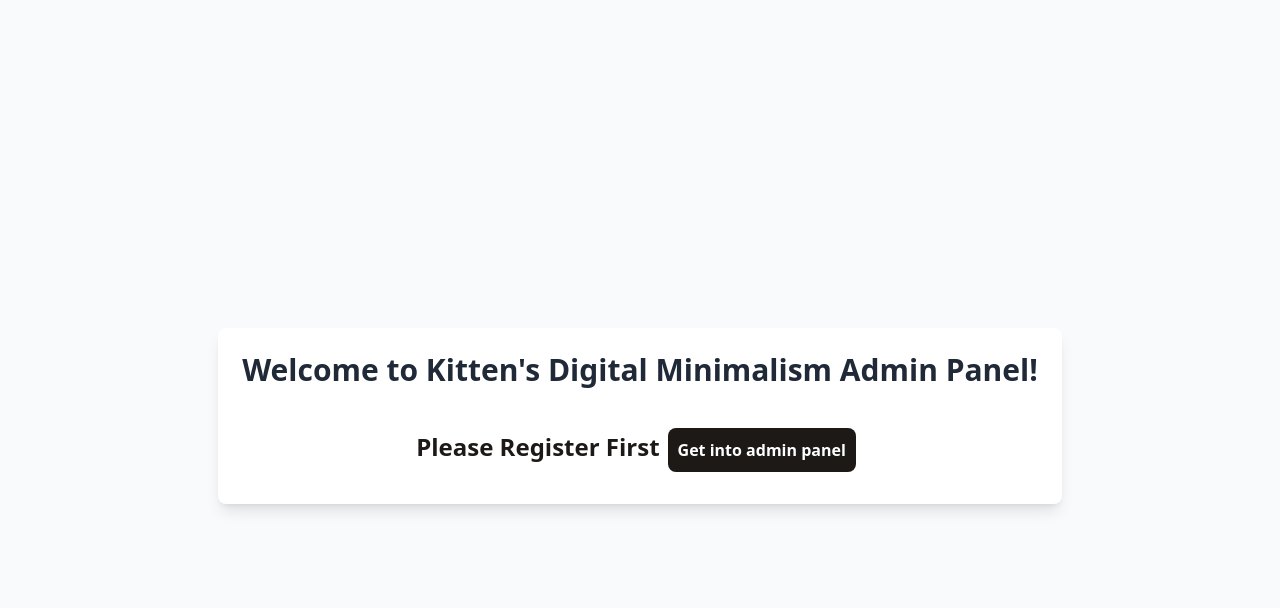
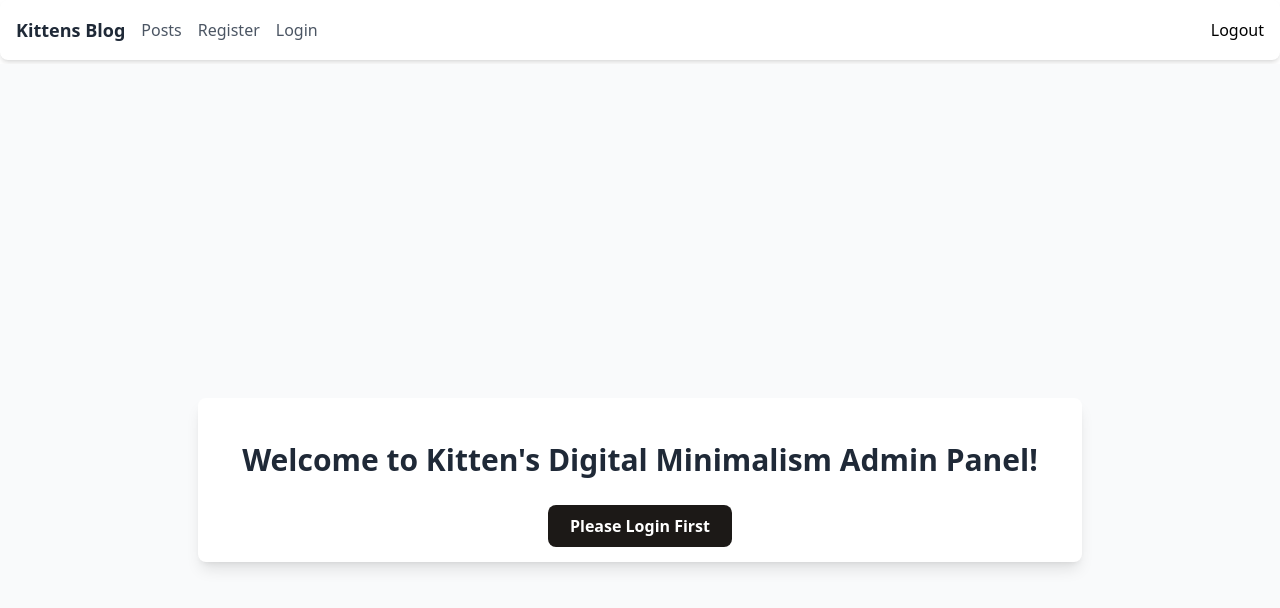
Before and after one commit to oxamyt/blog-api-editor, a React (Vite) app: page / in a window 1280 px wide. Shown: the top 608 px of the page. Built offline with nearby package versions, Linux system fonts and the light colour scheme; no server answers.

Commit message:
implement homepage navigation

```diff
--- a/src/App.jsx
+++ b/src/App.jsx
@@ -1,8 +1,10 @@
 import { Outlet } from "react-router-dom";
+import Navbar from "./components/common/Navbar";
 
 function App() {
   return (
     <div>
+      <Navbar />
       <Outlet />
     </div>
   );
--- a/src/components/auth/LoginPage.jsx
+++ b/src/components/auth/LoginPage.jsx
@@ -25,6 +25,7 @@ function LoginPage() {
       setPassword("");
       localStorage.setItem("token", responseData.token);
       localStorage.setItem("userId", responseData.user.id);
+      localStorage.setItem("username", responseData.user.username);
       navigate("/");
     } catch (error) {
       setError(error.message);
--- a/src/components/common/LogoutButton.jsx
+++ b/src/components/common/LogoutButton.jsx
@@ -1,7 +1,29 @@
+import { useNavigate } from "react-router-dom";
+import { postRequestLogout } from "../../utils/api";
+
 function LogoutButton() {
+  const navigate = useNavigate();
+
+  const handleLogout = async (setError) => {
+    const confirmLogout = window.confirm("Are you sure you want to logout?");
+    if (!confirmLogout) return;
+    try {
+      await postRequestLogout();
+
+      localStorage.removeItem("token");
+      localStorage.removeItem("userId");
+      localStorage.removeItem("username");
+      navigate("/auth/login");
+    } catch (error) {
+      setError(error.message);
+    }
+  };
+
   return (
     <>
-      <button type="button">Logout</button>
+      <button type="button" onClick={handleLogout}>
+        Logout
+      </button>
     </>
   );
 }
--- a/src/components/layout/Homepage.jsx
+++ b/src/components/layout/Homepage.jsx
@@ -6,24 +6,26 @@ function Homepage() {
   return (
     <div className="flex flex-col items-center justify-center min-h-screen bg-gray-50 p-4">
       <div className="mt-8 bg-white shadow-lg rounded-lg p-6 text-center">
-        <h1 className="text-3xl font-bold text-gray-800 mb-4">
+        <h1 className="text-3xl p-5 font-bold text-gray-800 mb-4">
           Welcome to Kitten's Digital Minimalism Admin Panel!
         </h1>
         {username ? (
-          <h2 className="text-stone-900 text-2xl no-underline font-bold">
-            Welcome back, <span className="font-semibold">{username}</span>!
-          </h2>
+          <>
+            <h2 className="text-stone-900 text-2xl no-underline font-bold">
+              Welcome back, <span className="font-semibold">{username}</span>!
+            </h2>
+            <button className="mt-6 p-2 m-2 text-white border-2 border-transparent bg-stone-900 font-bold py-2 rounded-lg hover:bg-stone-100 hover:border-2 hover:border-black hover:text-black transition duration-300">
+              <Link to="/auth/login">Get into admin panel</Link>
+            </button>
+          </>
         ) : (
           <Link
-            to="/auth/register"
-            className="text-stone-900 text-2xl no-underline font-bold"
+            to="/auth/login"
+            className="mt-6 p-5 m-2 text-white border-2 border-transparent bg-stone-900 font-bold py-2 rounded-lg hover:bg-stone-100 hover:border-2 hover:border-black hover:text-black transition duration-300"
           >
-            Please Register First
+            Please Login First
           </Link>
         )}
-        <button className="mt-6 p-2 m-2 text-white border-2 border-transparent bg-stone-900 font-bold py-2 rounded-lg hover:bg-stone-100 hover:border-2 hover:border-black hover:text-black transition duration-300">
-          <Link to="/auth/login">Get into admin panel</Link>
-        </button>
       </div>
     </div>
   );
--- a/src/utils/api.js
+++ b/src/utils/api.js
@@ -22,3 +22,12 @@ export async function postRequest(url, data) {
   }
   return await response.json();
 }
+
+export async function postRequestLogout() {
+  const response = await fetch(`${API_URL}/auth/logout`, {
+    method: "POST",
+  });
+  if (!response.ok) {
+    throw new Error("Failed to logout. Please try again.");
+  }
+}
```
